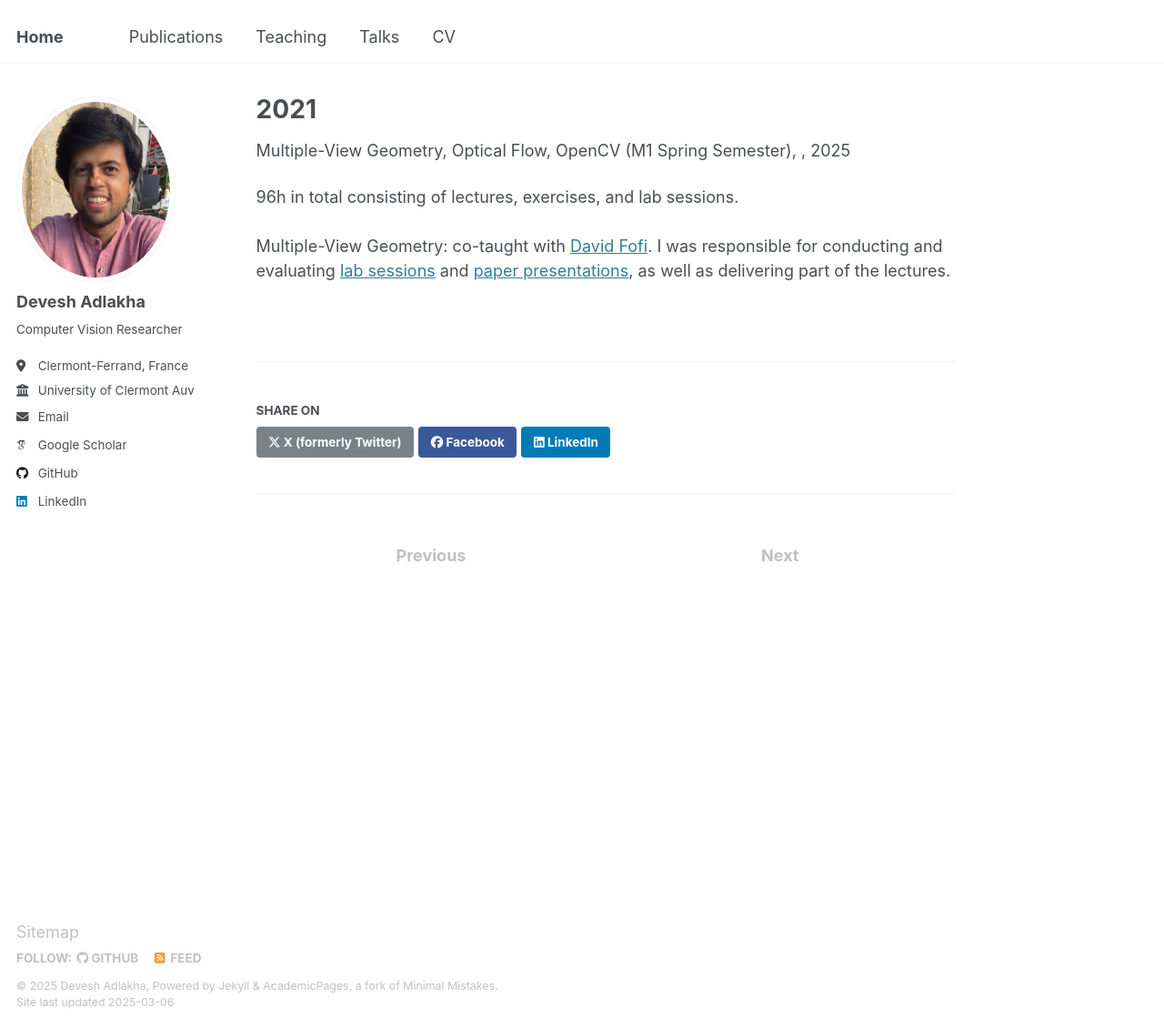
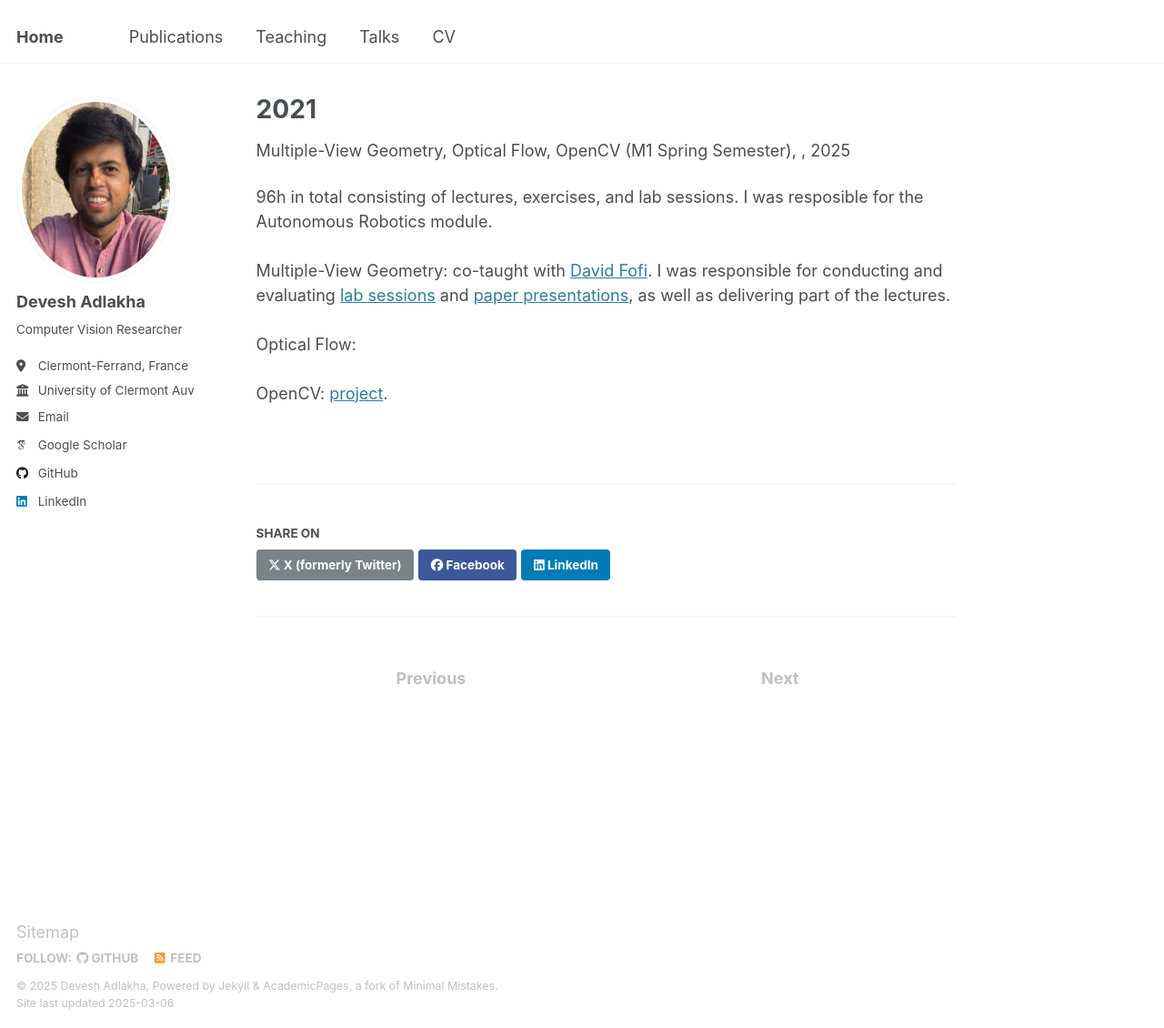
Before and after one commit to devadlakha/devadlakha.github.io, a Jekyll site: the page built from _teaching/2021.md, in a window 1280 px wide and 1130 px high. Shown: the whole window at 91% size. Built offline with Jekyll 4.4.1, drawn with Linux system fonts in a browser that asks for light colours; some web fonts are replaced.

Commit message:
Update 2021.md

```diff
--- a/_teaching/2021.md
+++ b/_teaching/2021.md
@@ -7,5 +7,7 @@ venue:
 location:
 ---
 
-96h in total consisting of lectures, exercises, and lab sessions.<br><br>
-Multiple-View Geometry: co-taught with [David Fofi](http://www.davidfofi.net). I was responsible for conducting and evaluating [lab sessions](https://coda.io/@devesh-adlakha/lab-exercises) and [paper presentations](https://coda.io/@devesh-adlakha/vp-paper-presentation), as well as delivering part of the lectures.
+96h in total consisting of lectures, exercises, and lab sessions. I was resposible for the Autonomous Robotics module. <br><br>
+Multiple-View Geometry: co-taught with [David Fofi](http://www.davidfofi.net). I was responsible for conducting and evaluating [lab sessions](https://coda.io/@devesh-adlakha/lab-exercises) and [paper presentations](https://coda.io/@devesh-adlakha/vp-paper-presentation), as well as delivering part of the lectures. <br><br>
+Optical Flow: <br><br>
+OpenCV: [project](https://coda.io/@devesh-adlakha/opencv-project).
```
